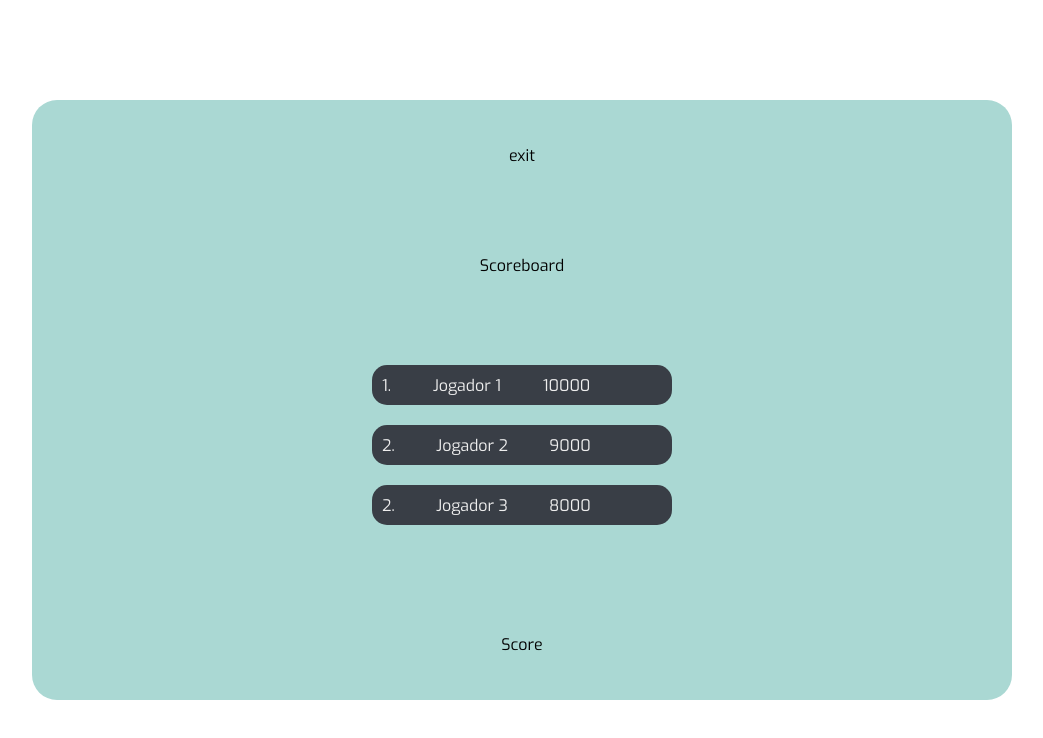
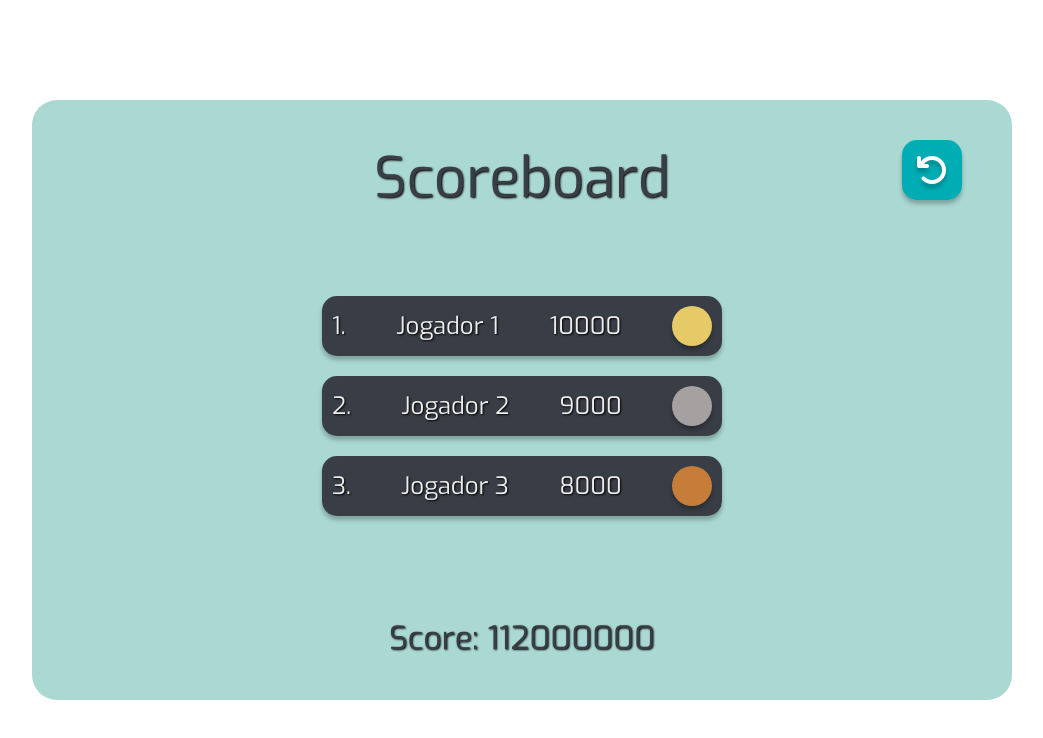
Before and after one commit to lucasstecher/STUN, a plain HTML site: page web/components/telaPlacar.html in a window 1280 px wide. Shown: the whole page, without its empty margins (118-1161 px from the left). Drawn offline with Linux system fonts and the light colour scheme.

Commit message:
style: finalização da terceira tela

```diff
--- a/web/components/telaPlacar.html
+++ b/web/components/telaPlacar.html
@@ -17,28 +17,28 @@
 
     <div class="div-geral">
 
-      <div class="botao-voltar">exit</div>
+      <div class="botao-voltar"><i class="fas fa-undo"></i></div>
 
-      <div class="scoreboard">Scoreboard</div>
+      <h1 class="scoreboard">Scoreboard</h1>
 
       <div class="jogadores">
       <div class="jogador1">
-        <span>1.</span><span>Jogador 1</span><span>10000</span><span class="medalha"></span>
+        <span>1.</span><span>Jogador 1</span><span>10000</span><span id="medalha1"></span>
       </div>
       <div class="jogador2">
-        <span>2.</span><span>Jogador 2</span><span>9000</span><span class="medalha"></span>
+        <span>2.</span><span>Jogador 2</span><span>9000</span><span id="medalha2"></span>
       </div>
       <div class="jogador3">
-        <span>2.</span><span>Jogador 3</span><span>8000</span><span class="medalha"></span>
+        <span>3.</span><span>Jogador 3</span><span>8000</span><span id="medalha3"></span>
       </div>
 
       </div>
 
-      <div class="score">Score</div>
+      <div class="score">Score: 112000000 </div>
 
     </div>
 
   </div>
-
+  <script src="https://kit.fontawesome.com/e22ee91c0e.js" crossorigin="anonymous"></script>
 </body>
 </html>
--- a/web/css/style-tela-placar.css
+++ b/web/css/style-tela-placar.css
@@ -10,9 +10,14 @@ body{
     font-family: 'Exo', sans-serif;
 }
 
+h1{
+    font-size: 3.5rem;
+    font-weight: normal;
+    text-shadow: 1px 1px 2px black;
+    color: #393E46;
+}
+
 /* vh é o que o usuário enxerga na tela */
-
-
 .main{
     width: 100%;
     height: 100vh;
@@ -31,13 +36,37 @@ body{
     height: 600px;
     background-color: #AAD8D3;
     border-radius: 25px;
+    position: relative;
 }
+
+.botao-voltar{
+    color: white;
+    font-size: 2rem;
+    cursor: pointer;
+    position: absolute;
+    left: 870px;
+    top: 40px;
+    background-color: #00ADB5;
+    width: 60px;
+    height: 60px;
+    display: flex;
+    align-items: center;
+    justify-content: center;
+    border-radius: 15px;
+    box-shadow: 0px 4px 4px rgba(0, 0, 0, 0.25);
+}
+
+.fa-undo{
+    text-shadow: 0px 4px 4px rgba(0, 0, 0, 0.25);
+}
+
 
 /* .jogadores div se aplica aos filhos da classe .jogadores (div) */
 
 .jogadores div{
-    height: 40px;
-    width: 300px;
+    font-size: 1.5rem;
+    height: 60px;
+    width: 400px;
     background-color: #393E46;
     margin-bottom: 20px;
     border-radius: 15px;
@@ -46,15 +75,40 @@ body{
     align-items: center;
     justify-content: space-between;
     padding: 10px;
+    text-shadow: 1px 1px 2px black;
+    box-shadow: 0px 4px 4px rgba(0, 0, 0, 0.25);
 }
 
-.medalha {
+#medalha1 {
+    background-color: #E6CA67;
     padding: 0;
-    width: 30px ;
-    height: 30px ;
-    border-radius: 50% ;
+    width: 40px;
+    height: 40px;
+    border-radius: 50%;
+    box-shadow: 0px 4px 4px rgba(0, 0, 0, 0.25);
 }
 
-.medalha > span{
-    background-color: #E6CA67;
+
+#medalha2 {
+    background-color: #A5A1A1;
+    padding: 0;
+    width: 40px;
+    height: 40px;
+    border-radius: 50%;
+    box-shadow: 0px 4px 4px rgba(0, 0, 0, 0.25);
 }
+
+#medalha3 {
+    background-color: #C67D3A;
+    padding: 0;
+    width: 40px;
+    height: 40px;
+    border-radius: 50%;
+    box-shadow: 0px 4px 4px rgba(0, 0, 0, 0.25);
+}
+
+.score{
+    font-size: 2rem;
+    text-shadow: 1px 1px 2px black;
+    color: #393E46;
+}
```
